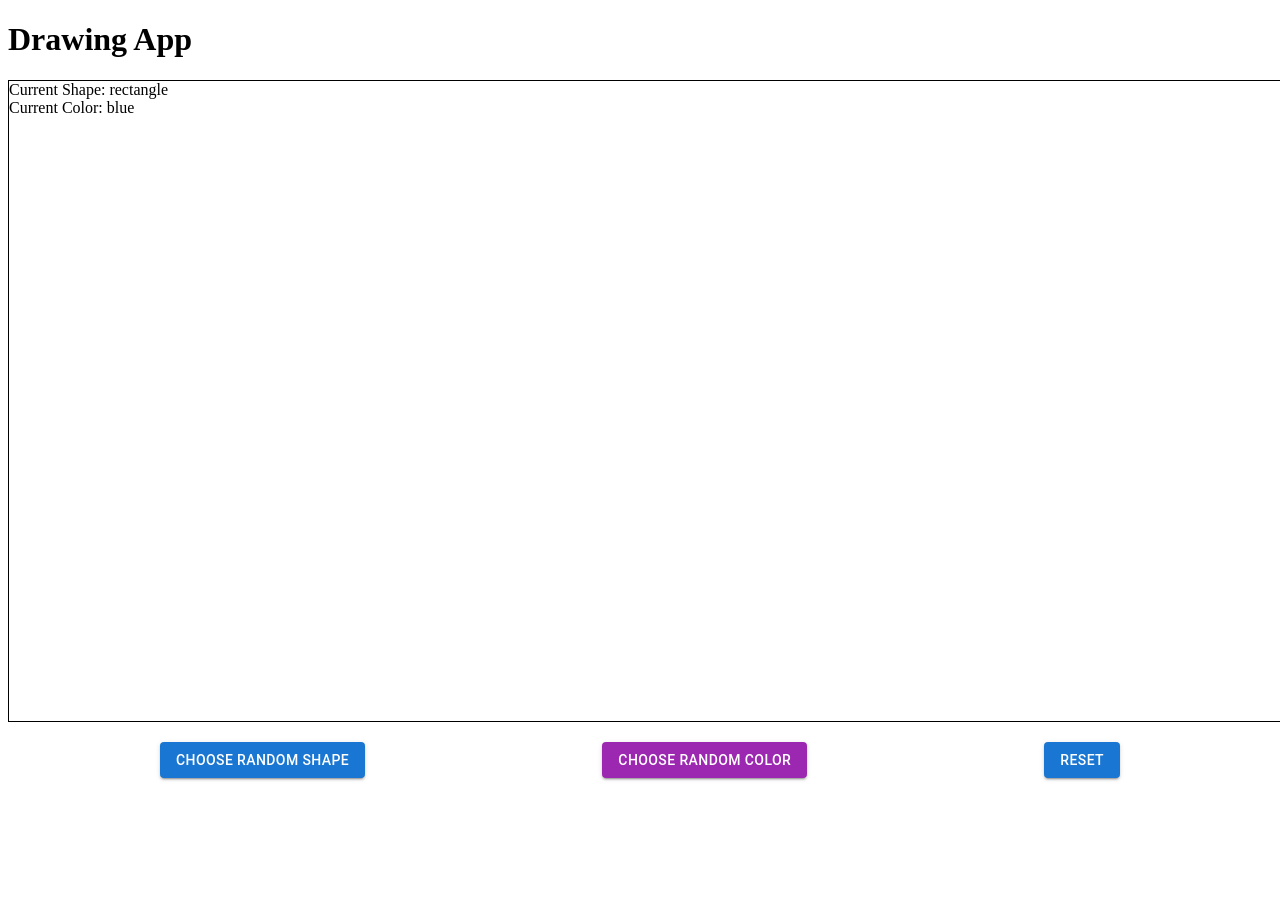
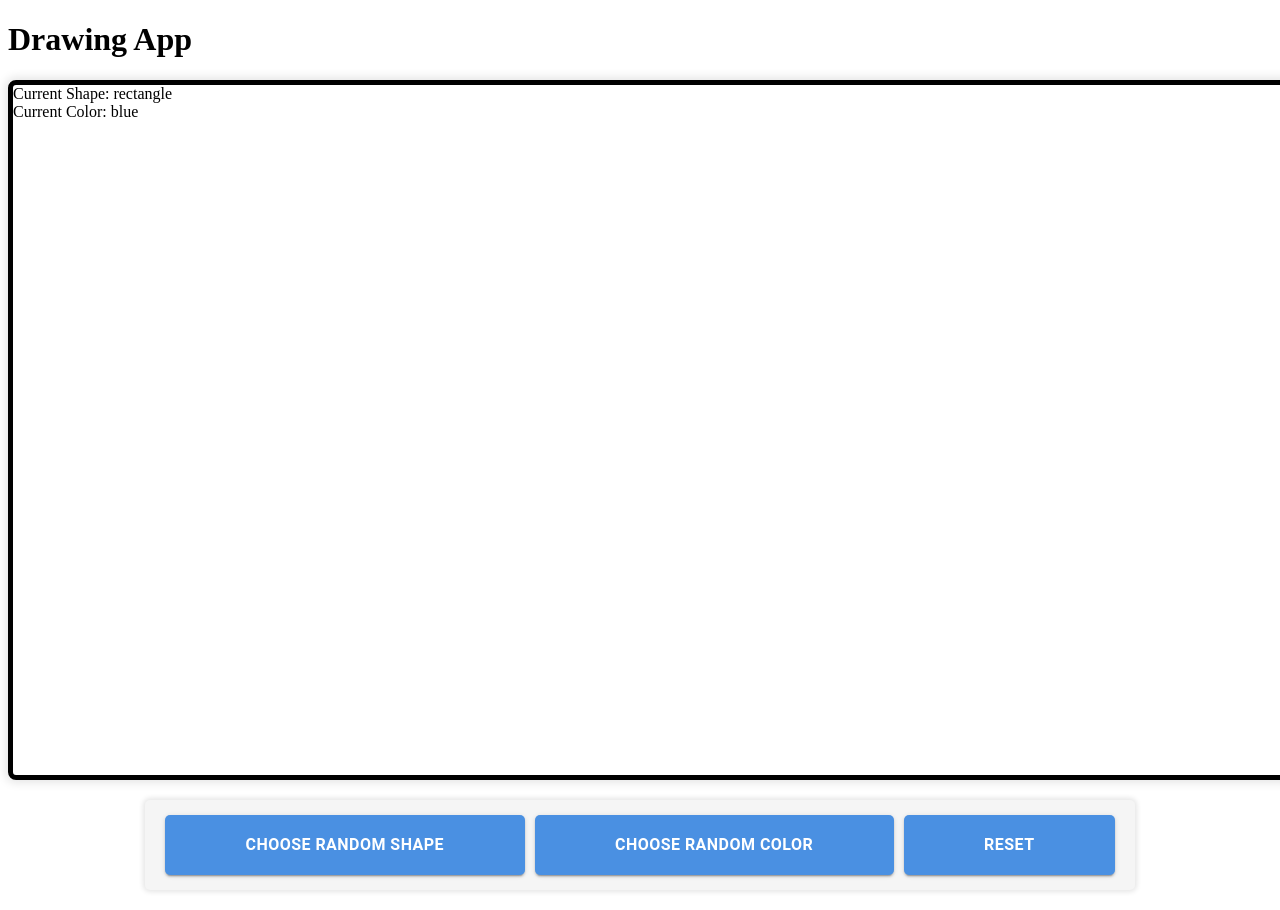
Before and after one commit to benforcapita/Innoging, a React (Create React App) app in the folder client/: page / in a window 1280 px wide. Shown: the top 910 px of the page. Before the commit the page ends 800 px from the top, so only its background shows below. Built offline with nearby package versions, Linux system fonts and the light colour scheme.

Commit message:
changed design and fixed shapes creating only thing left is ellips and rectangle

```diff
--- a/client/src/App.css
+++ b/client/src/App.css
@@ -1,13 +1,32 @@
 /* Canvas styling */
 .canvas-container {
     width: 100vw;
-    border: 1px solid black;
-  }
-
-  /* Control Panel styling */
-  .control-panel {
+    border: 5px solid black; /* Thicker border */
+    border-radius: 8px; /* Rounded corners for border */
+    box-shadow: 0px 0px 10px 3px rgba(0,0,0,0.1); /* Add shadow for a lifted effect */
+}
+/* Control Panel styling */
+.control-panel {
     width: 75vw;
+    height: 60px; /* Set height */
     margin: 20px auto;
     display: flex;
+    align-items: stretch; /* Stretch buttons to full height */
     justify-content: space-between;
-  }
+    background: #f5f5f5;
+    padding: 15px;
+    border-radius: 5px;
+    box-shadow: 0px 0px 5px 2px rgba(0,0,0,0.1);
+}
+
+/* Button styling */
+.control-panel button {
+    flex-grow: 1; /* Flex grow set to 1, so each button takes equal width */
+    height: 100%; /* Full height */
+    background: #4a90e2; /* High-end blue */
+    color: #ffffff; /* White text */
+    font-size: 16px; /* Larger font */
+    font-weight: bold; /* Bold text */
+    border-radius: 5px; /* Rounded corners */
+    margin: 0 5px; /* Some margin between buttons */
+}
--- a/client/src/components/Canvas.js
+++ b/client/src/components/Canvas.js
@@ -7,16 +7,19 @@ const drawShape = (ctx, x, y, width, height, shape, color) => {
       ctx.rect(x, y, width, height);
       break;
     case 'circle':
-      ctx.arc(x + width / 2, y + height / 2, Math.min(width, height) / 2, 0, 2 * Math.PI);
+      const centerX = x + width / 2;
+      const centerY = y + height / 2;
+      const radius = Math.sqrt(Math.pow(width / 2, 2) + Math.pow(height / 2, 2));
+      ctx.arc(centerX, centerY, radius, 0, 2 * Math.PI);
       break;
     case 'square':
-      let side = Math.min(width, height);
-      ctx.rect(x, y, side, side);
+      const side = Math.min(Math.abs(width), Math.abs(height));
+      ctx.rect(x - side / 2, y - side / 2, side, side);
       break;
     case 'triangle':
       ctx.moveTo(x, y);
-      ctx.lineTo(x + width, y);
-      ctx.lineTo(x + width / 2, y - height);
+      ctx.lineTo(x + width, y + height);
+      ctx.lineTo(2 * x - (x + width), y + height);
       ctx.closePath();
       break;
     case 'line':
@@ -24,24 +27,11 @@ const drawShape = (ctx, x, y, width, height, shape, color) => {
       ctx.lineTo(x + width, y + height);
       break;
     case 'ellipse':
-      ctx.ellipse(x + width / 2, y + height / 2, width / 2, height / 2, 0, 0, 2 * Math.PI);
-      break;
-    case 'polygon':
-      // Drawing a hexagon for demonstration purposes
-      let numberOfSides = 6,
-          size = Math.min(width, height) / 2,
-          Xcenter = x + width / 2,
-          Ycenter = y + height / 2;
-
-      ctx.moveTo(Xcenter + size * Math.cos(0), Ycenter + size * Math.sin(0));
-
-      for (let i = 1; i <= numberOfSides; i += 1) {
-        ctx.lineTo(
-          Xcenter + size * Math.cos(i * 2 * Math.PI / numberOfSides),
-          Ycenter + size * Math.sin(i * 2 * Math.PI / numberOfSides)
-        );
-      }
-      ctx.closePath();
+      const ellipseCenterX = x;
+      const ellipseCenterY = y;
+      const radiusX = Math.abs(width / 2);
+      const radiusY = Math.abs(height / 2);
+      ctx.ellipse(ellipseCenterX, ellipseCenterY, radiusX, radiusY, 0, 0, 2 * Math.PI);
       break;
     default:
       break;
@@ -50,8 +40,10 @@ const drawShape = (ctx, x, y, width, height, shape, color) => {
 };
 
 
+
 const Canvas = ({ shape, color, reset, onResetComplete }) => {
   const canvasRef = useRef(null);
+  const containerRef = useRef(null);
   const [drawnShapes, setDrawnShapes] = useState([]);
 
   const [isDrawing, setIsDrawing] = useState(false);
@@ -124,8 +116,29 @@ const Canvas = ({ shape, color, reset, onResetComplete }) => {
     }
   }, [reset]);
 
+  useEffect(() => {
+    const resizeCanvas = () => {
+      if (containerRef.current && canvasRef.current) {
+        const { width, height } = containerRef.current.getBoundingClientRect();
+        canvasRef.current.width = width;
+        canvasRef.current.height = height;
+      }
+    };
+
+    // Initial resize
+    resizeCanvas();
+
+    // Handle window resize
+    window.addEventListener('resize', resizeCanvas);
+
+    // Cleanup
+    return () => {
+      window.removeEventListener('resize', resizeCanvas);
+    };
+  }, []);
+
   return (
-    <div className="canvas-container">
+    <div ref={containerRef} className="canvas-container">
       <div>Current Shape: {shape}</div>
       <div>Current Color: {color}</div>
       <canvas ref={canvasRef} width={800} height={600}></canvas>
--- a/client/src/components/ControlPanel.js
+++ b/client/src/components/ControlPanel.js
@@ -36,19 +36,29 @@ function ControlPanel ({setShape,setColor,onReset})
 
   return (
       <div className="control-panel">
-      <Button variant="contained" color="primary" onClick={getRandomShape}>
+        <Button
+            variant="contained"
+            style={{ flexGrow: 1, background: '#4a90e2', color: '#ffffff', fontWeight: 'bold', margin: '0 5px' }}
+            onClick={getRandomShape}
+        >
           Choose Random Shape
         </Button>
-      <Button variant="contained" color="secondary" onClick={getRandomColor}>
+        <Button
+            variant="contained"
+            style={{ flexGrow: 1, background: '#4a90e2', color: '#ffffff', fontWeight: 'bold', margin: '0 5px' }}
+            onClick={getRandomColor}
+        >
           Choose Random Color
         </Button>
-      <Button variant="contained" onClick={onReset}>
+        <Button
+            variant="contained"
+            style={{ flexGrow: 1, background: '#4a90e2', color: '#ffffff', fontWeight: 'bold', margin: '0 5px' }}
+            onClick={onReset}
+        >
           Reset
         </Button>
       </div>
   );
-
-
 }
 
 export default ControlPanel;
```
Also changed, not shown: 1 other file (tests, documents, lock files or other folders). Lines whose indentation alone changed are shown as unchanged.
